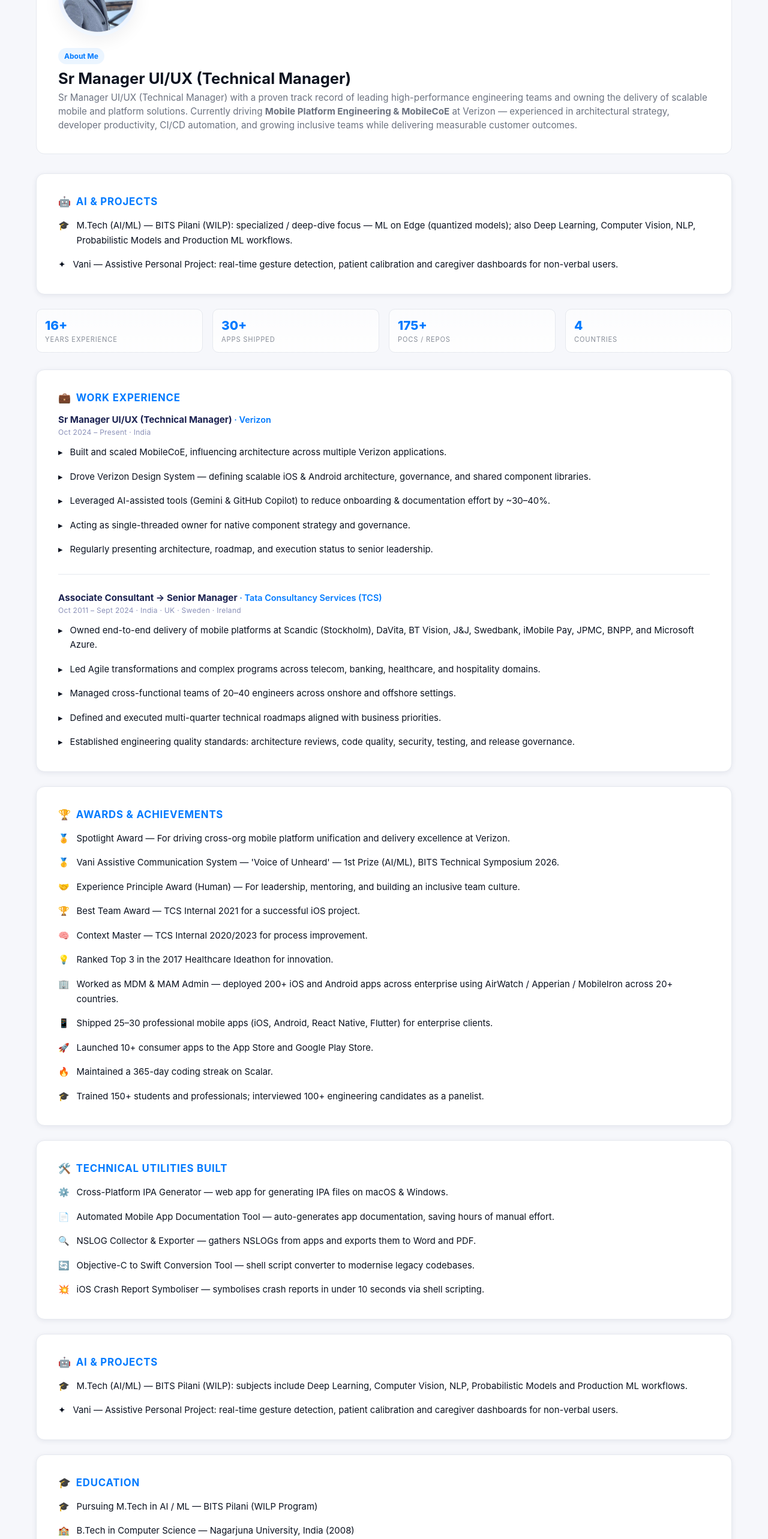
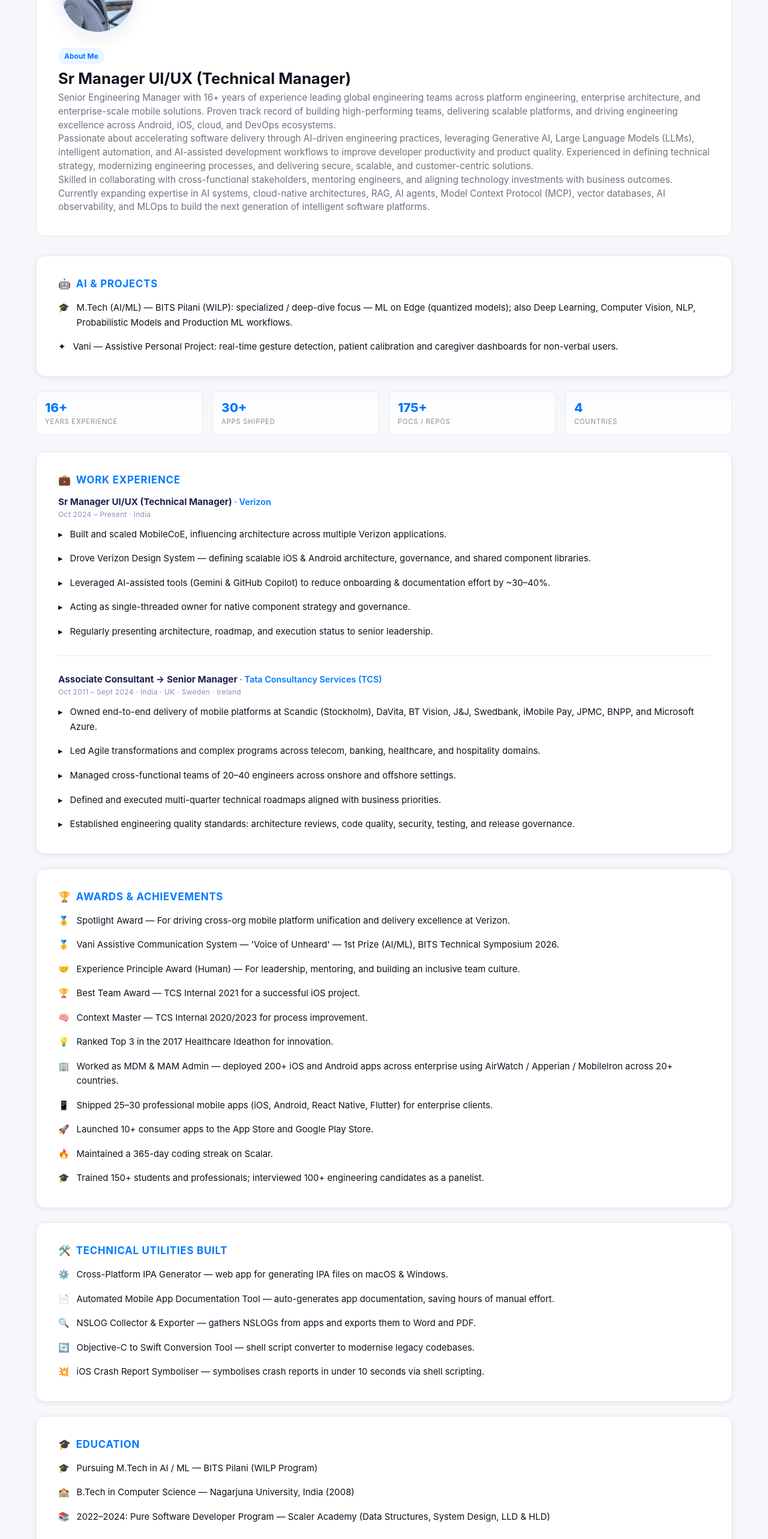
Before and after one commit to pavan-kumar-arepu/E2EMobileAppsSite, a React (Create React App) app: page /about in a window 1280 px wide. Shown: the part 234-2800 px from the top of the page at 60% size. Built offline with nearby package versions, Linux system fonts and the light colour scheme; no server answers.

Commit message:
AboutMe: add detailed professional summary; remove duplicate AI & Projects card

```diff
--- a/src/components/Tabs/AboutMe/AboutMe.js
+++ b/src/components/Tabs/AboutMe/AboutMe.js
@@ -79,12 +79,27 @@ const AboutMe = () => {
           <span className="about-badge">About Me</span>
           <h2>Sr Manager UI/UX (Technical Manager)</h2>
           <p>
-            Sr Manager UI/UX (Technical Manager) with a proven track record of leading
-            high-performance engineering teams and owning the delivery of scalable mobile
-            and platform solutions. Currently driving <strong>Mobile Platform Engineering
-            &amp; MobileCoE</strong> at Verizon — experienced in architectural strategy,
-            developer productivity, CI/CD automation, and growing inclusive teams while
-            delivering measurable customer outcomes.
+            Senior Engineering Manager with 16+ years of experience leading global
+            engineering teams across platform engineering, enterprise architecture, and
+            enterprise-scale mobile solutions. Proven track record of building
+            high-performing teams, delivering scalable platforms, and driving
+            engineering excellence across Android, iOS, cloud, and DevOps ecosystems.
+          </p>
+          <p>
+            Passionate about accelerating software delivery through AI-driven
+            engineering practices, leveraging Generative AI, Large Language Models
+            (LLMs), intelligent automation, and AI-assisted development workflows to
+            improve developer productivity and product quality. Experienced in defining
+            technical strategy, modernizing engineering processes, and delivering
+            secure, scalable, and customer-centric solutions.
+          </p>
+          <p>
+            Skilled in collaborating with cross-functional stakeholders, mentoring
+            engineers, and aligning technology investments with business outcomes.
+            Currently expanding expertise in AI systems, cloud-native architectures,
+            RAG, AI agents, Model Context Protocol (MCP), vector databases, AI
+            observability, and MLOps to build the next generation of intelligent
+            software platforms.
           </p>
         </div>
       </div>
@@ -165,24 +180,7 @@ const AboutMe = () => {
         </ul>
       </div>
 
-      {/* AI & Projects */}
-      <div className="about-card">
-        <h3><span className="about-card-icon">🤖</span> AI & Projects</h3>
-        <ul>
-          <li className="about-li-icon">
-            <span>🎓</span>
-            <span>
-              M.Tech (AI/ML) — BITS Pilani (WILP): subjects include Deep Learning, Computer Vision, NLP, Probabilistic Models and Production ML workflows.
-            </span>
-          </li>
-          <li className="about-li-icon">
-            <span>✦</span>
-            <span>
-              Vani — Assistive Personal Project: real-time gesture detection, patient calibration and caregiver dashboards for non-verbal users.
-            </span>
-          </li>
-        </ul>
-      </div>
+      {/* duplicate AI & Projects removed (kept the top section) */}
 
       {/* Education */}
       <div className="about-card">
```
